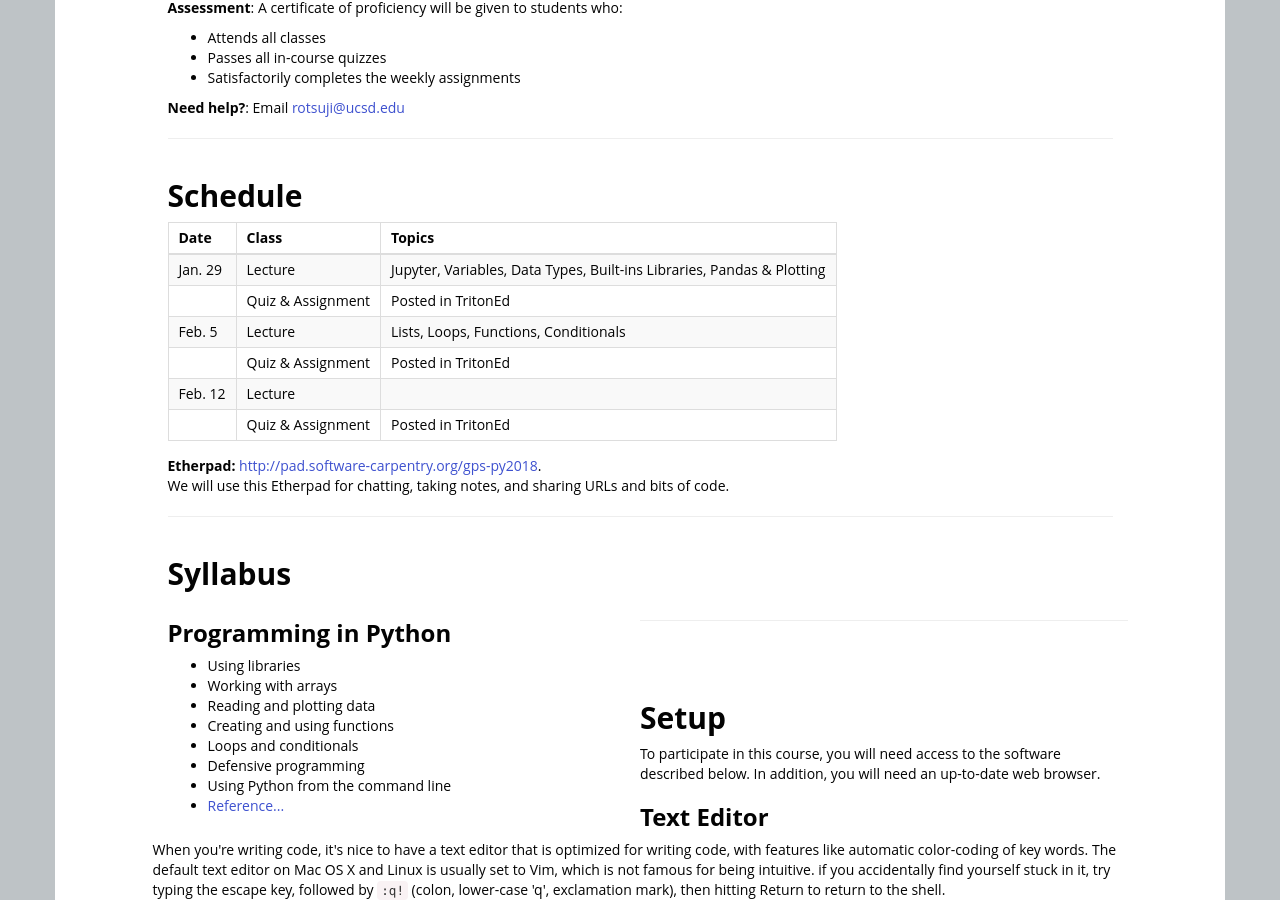
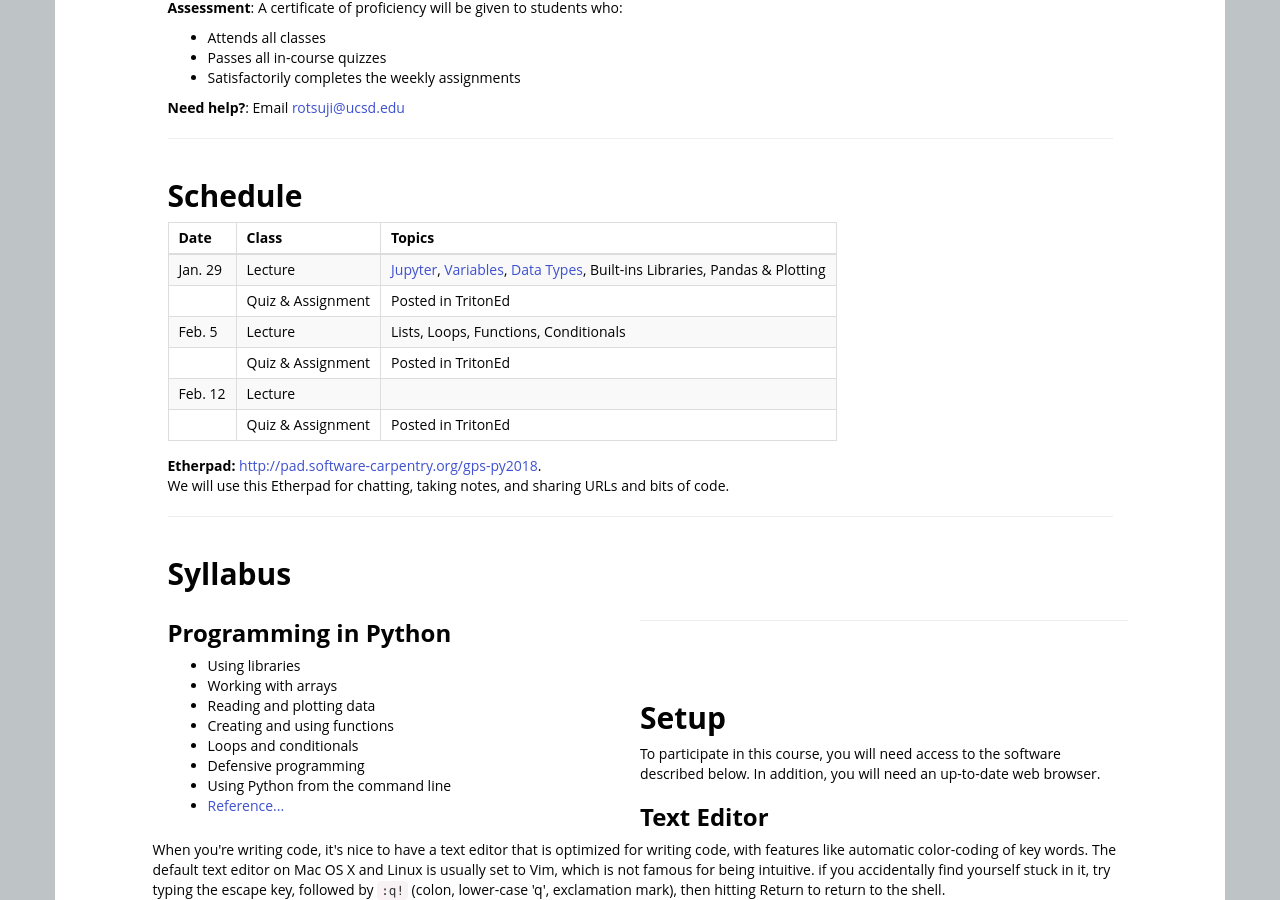
Before and after one commit to ucsdlib/win2018-gps-python, a Jekyll site: the page built from index.html, in a window 1280 px wide and 900 px high, scrolled down 817 px. Built offline with Jekyll 4.4.1, drawn with Linux system fonts in a browser that asks for light colours; nearby versions of some CDN libraries; library files that are not in the unit come from our copies; part of the change alters nothing that is shown.

```diff
--- a/_includes/schedule.html
+++ b/_includes/schedule.html
@@ -538,7 +538,7 @@ pre.editor-colors .fold-marker:after {
 <tr>
 <td>Jan. 29</td>
 <td>Lecture</td>
-<td>Jupyter, Variables, Data Types, Built-ins Libraries, Pandas &amp; Plotting</td>
+<td><a href="http://swcarpentry.github.io/python-novice-gapminder/01-run-quit/">Jupyter</a>, <a href="http://swcarpentry.github.io/python-novice-gapminder/02-variables/">Variables</a>, <a href="http://swcarpentry.github.io/python-novice-gapminder/03-types-conversion/">Data Types</a>, Built-ins Libraries, Pandas &amp; Plotting</td>
 </tr>
 <tr>
 <td></td>
```
